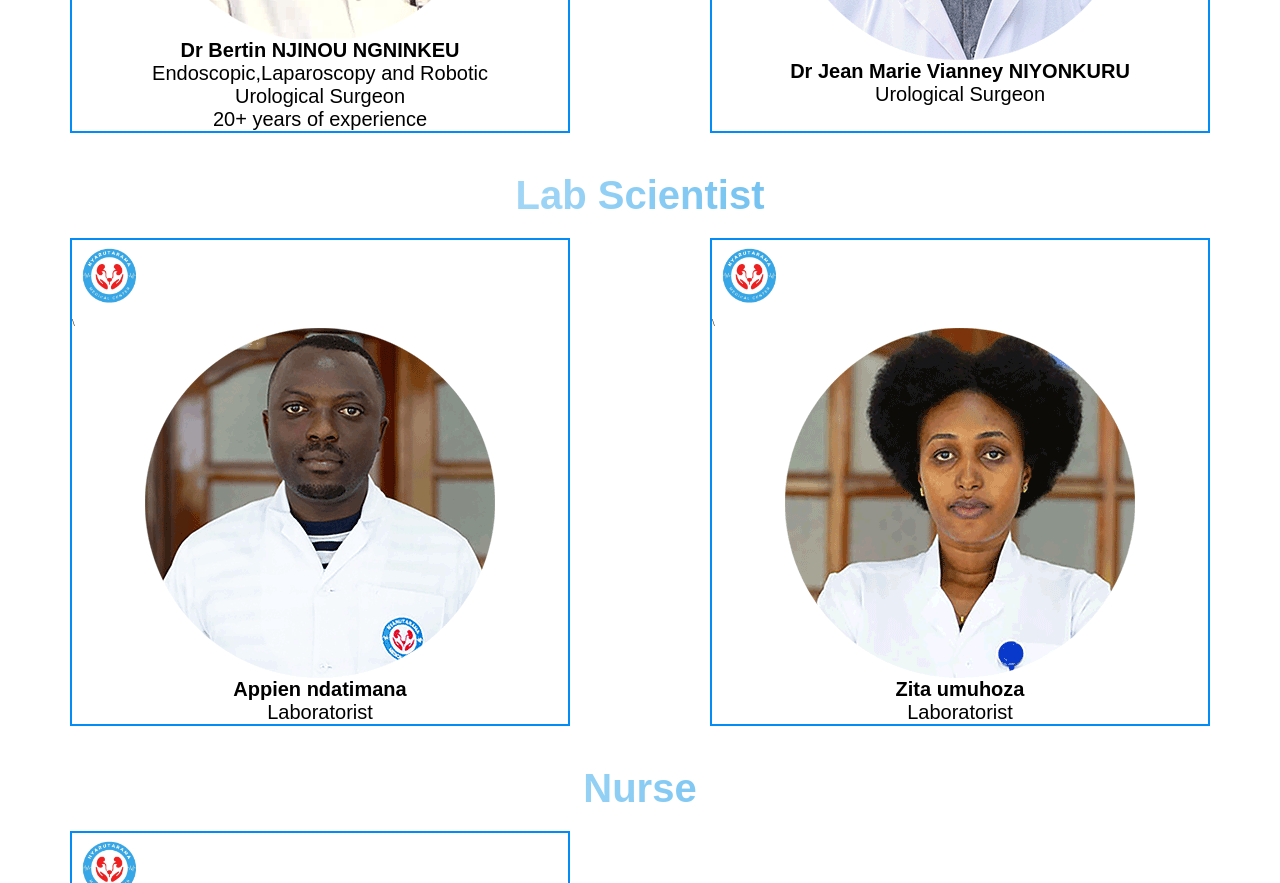
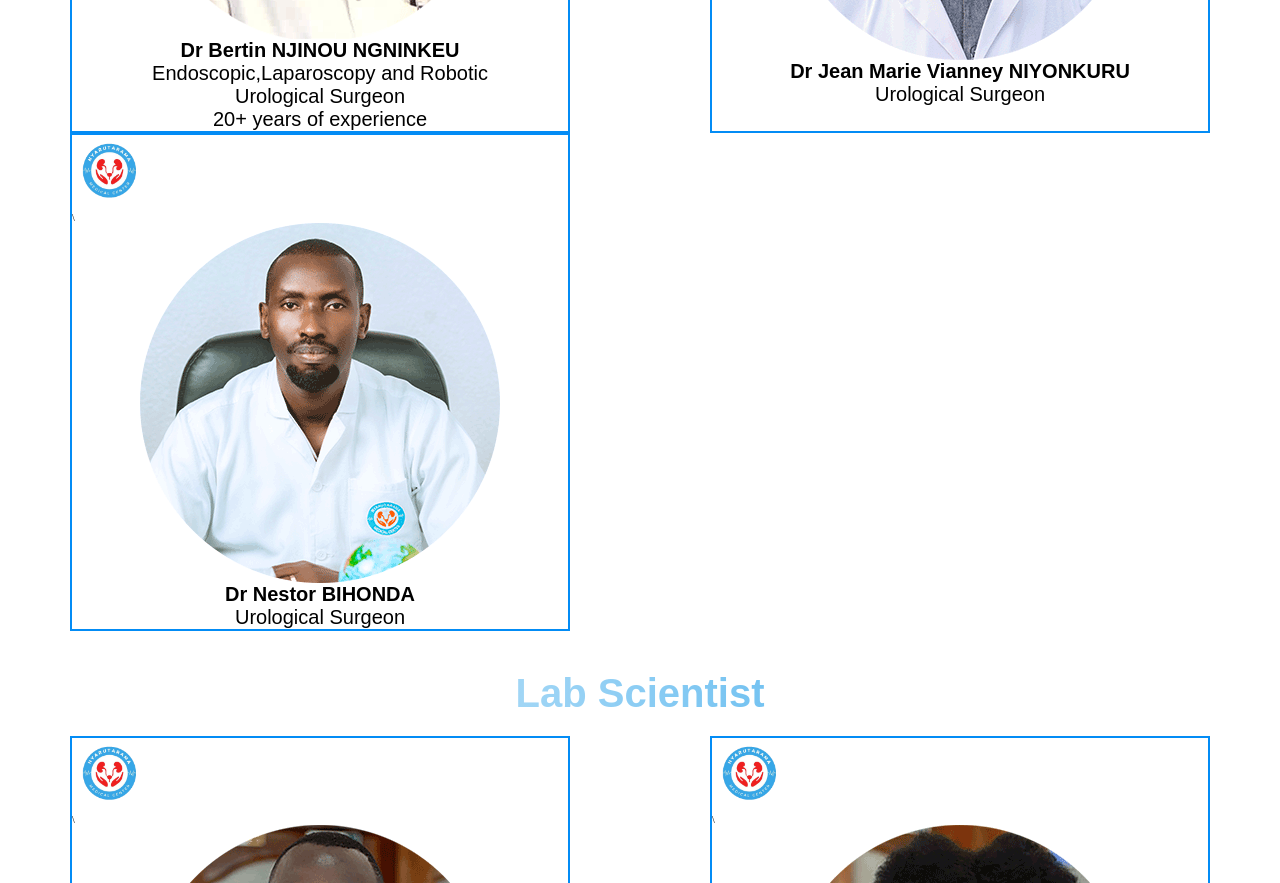
Before and after one commit to chaste-vigneron/nyarutarama-medical-center, a plain HTML site: page index.html in a window 1280 px wide. Shown: the part 1140-2023 px from the top of the page. Drawn offline with Linux system fonts and the light colour scheme.

Commit message:
Update index.html

```diff
--- a/index.html
+++ b/index.html
@@ -61,6 +61,13 @@
   <div class="values-1_icon"><img class="values-1_icon_pic" src="logo1.png" alt=""></div>\
   <div class="values-1_icon"><img class="doc-pic" src="Day1.png" alt=""></div>
   <div class="values-1_standard"><div class="doc">Dr Jean Marie Vianney NIYONKURU</div></div>
+    <div class="values-1_standard"><div class="stand">Urological Surgeon</div></div>
+</div>
+
+  <div class="values-1">
+  <div class="values-1_icon"><img class="values-1_icon_pic" src="logo1.png" alt=""></div>\
+  <div class="values-1_icon"><img class="doc-pic" src="new-doctor1.png" alt=""></div>
+  <div class="values-1_standard"><div class="doc">Dr Nestor BIHONDA</div></div>
     <div class="values-1_standard"><div class="stand">Urological Surgeon</div></div>
 </div>
 
```
